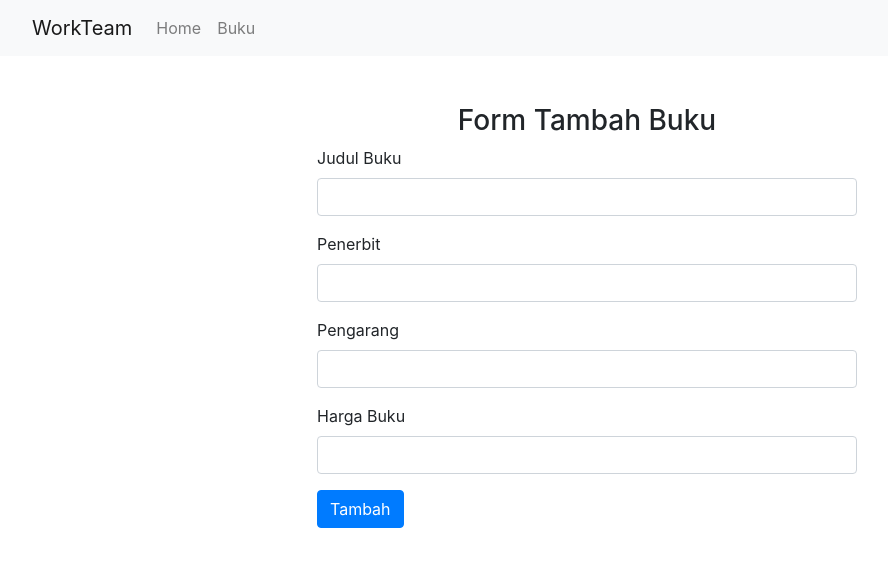
After one commit to nizanbasalamah/crud-buku, a PHP site: the page made by app/views/buku/Tambah.php in a window 1280 px wide. The commit adds this page. Shown: the top 567 px of the page, without its empty margins (53-941 px from the left). Run offline with PHP 8.4, Linux system fonts and the light colour scheme; the template is opened without the code that fills it, so the values that code supplies are empty; some libraries are stand-ins or nearby versions.

Commit message:
menambahkan fitur tambah buku

```diff
--- /dev/null
+++ b/app/views/buku/Tambah.php
@@ -0,0 +1,26 @@
+<div class="container mt-5">
+    <div class="row mt-3 justify-content-center">
+        <div class="col-md-6">
+            <h3 class="text-center">Form Tambah Buku</h3>
+            <form method="POST" action="<?= BASEURL ?>buku/menambahkan">
+                <div class="form-group">
+                    <label for="judul">Judul Buku</label>
+                    <input type="text" class="form-control" id="judul" name="judul">
+                </div>
+                <div class="form-group">
+                    <label for="Penerbit">Penerbit</label>
+                    <input type="text" class="form-control" id="Penerbit" name="penerbit">
+                </div>
+                <div class="form-group">
+                    <label for="Pengarang">Pengarang</label>
+                    <input type="text" class="form-control" id="Pengarang" name="pengarang">
+                </div>
+                <div class="form-group">
+                    <label for="harga">Harga Buku</label>
+                    <input type="text" class="form-control" id="harga" name="harga">
+                </div>
+                <button type="submit" class="btn btn-primary">Tambah</button>
+            </form>
+        </div>
+    </div>
+</div>
```
Also changed, not shown: app/controllers/Buku.php (+29 -8 lines), app/models/Buku_model.php (+23 -5 lines), app/views/buku/index.php (+14 -8 lines).
